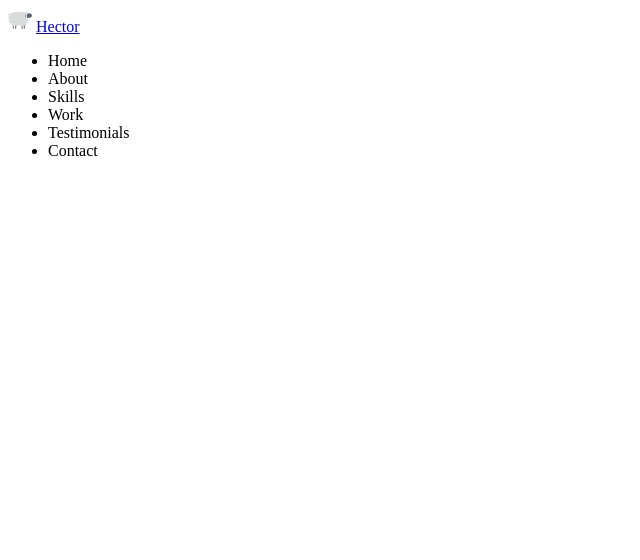
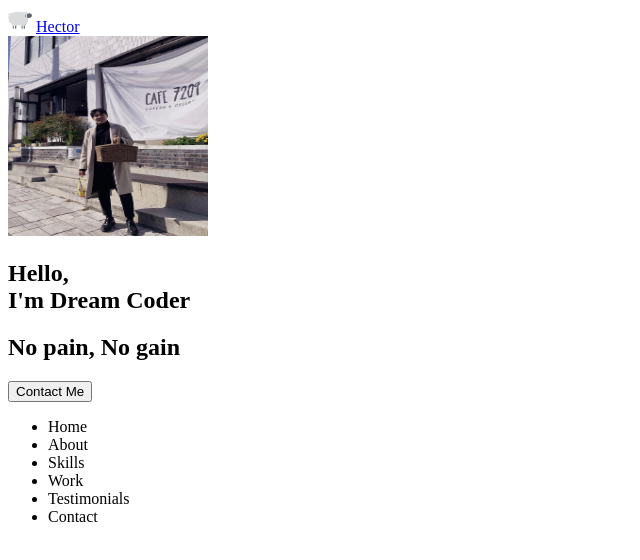
Before and after one commit to HectorJK/portfolio, a plain HTML site: page HTML/index.html in a window 1280 px wide. Shown: the whole page, without its empty margins (0-640 px from the left). Drawn offline with Linux system fonts and the light colour scheme.

Commit message:
HTML: Home

```diff
--- a/CSS/portfolio.css
+++ b/CSS/portfolio.css
@@ -1,3 +1,6 @@
-
+.home__avatar{
+    width: 200px;
+    height: 200px;
+}
 
 /* font-family: 'Open Sans', sans-serif; */
--- a/HTML/index.html
+++ b/HTML/index.html
@@ -28,9 +28,21 @@
     <!-- Navbar -->
     <nav id="navbar"></nav>
     <div class="navbar__logo">
-        <img type="image/png" src="/imgs/sheep.png" alt="">
+        <img type="image/png" src="/imgs/sheep.png" alt="logo">
         <a href="#">Hector</a>
     </div>
+
+<!-- Home -->
+<section id="home">
+    <img
+        src="/imgs/profile.png"
+        alt="Hector`s profile photo"
+        class="home__avatar">
+        <h1 class="home__title">Hello, <br> I'm Dream Coder</h1>
+        <h2 class="home__descrioption">No pain, No gain</h2>
+        <button class="home__contact">Contact Me</button>
+</section>
+
 
     <div class="navbar__manu">
         <ul class="navbar__menu">
```
Also changed, not shown: imgs/profile.png (added).
